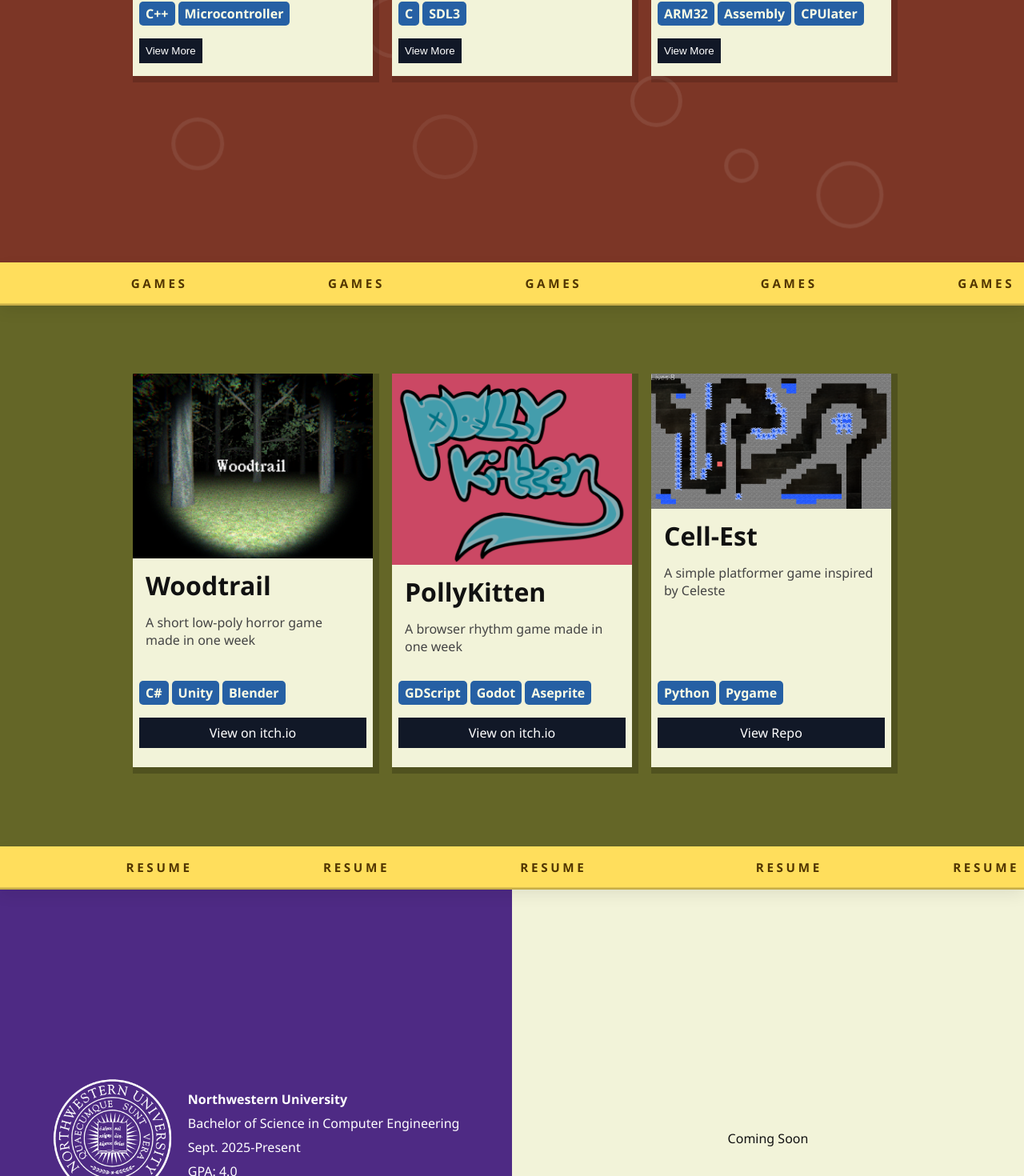
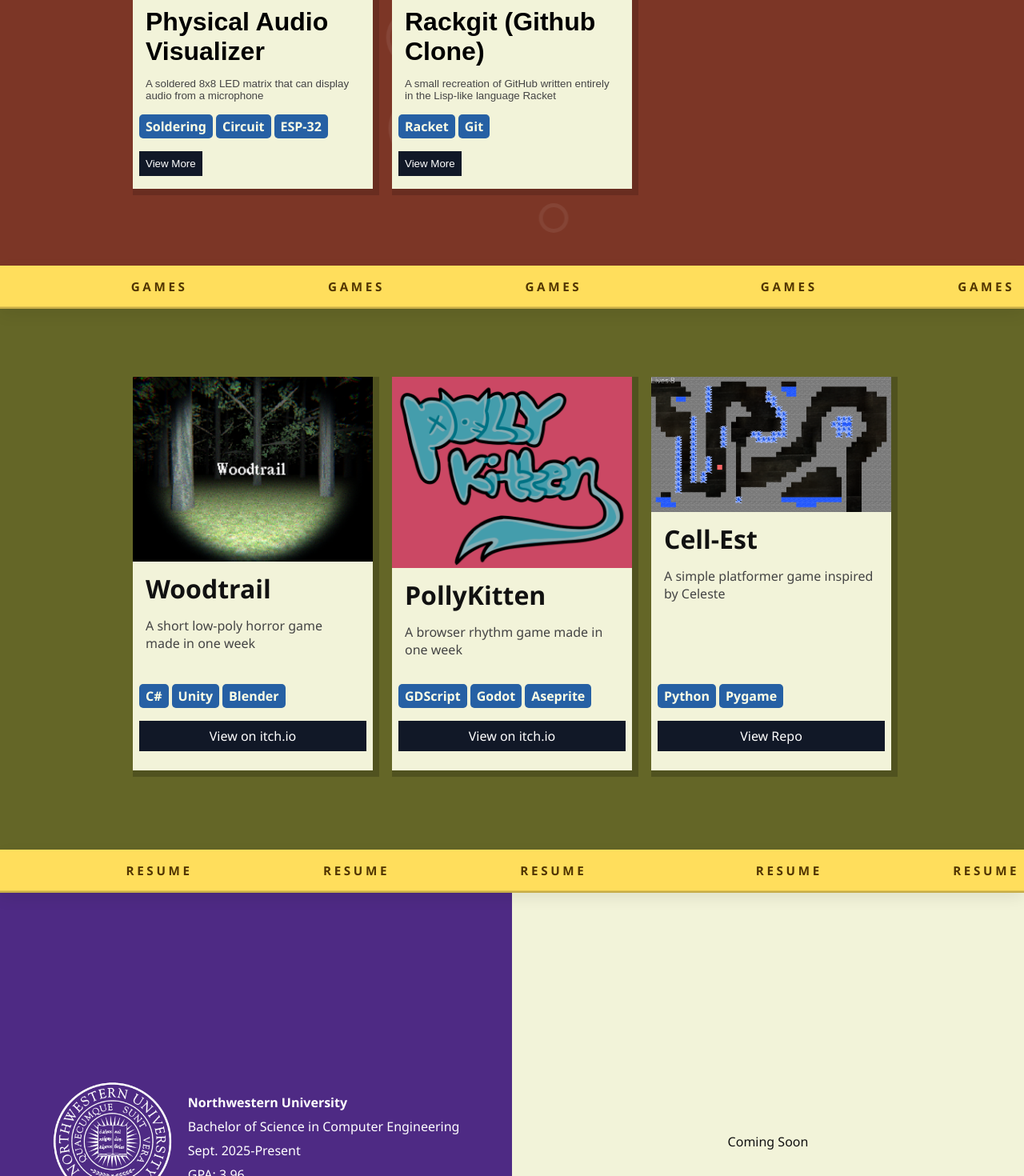
Before and after one commit to nicholas-holland-901/personal-website, a React (Create React App) app: page / in a window 1280 px wide. Shown: the part 1202-2672 px from the top of the page at 80% size. Built offline with nearby package versions, Linux system fonts and the light colour scheme.

Commit message:
added more project descriptions

```diff
--- a/src/App.js
+++ b/src/App.js
@@ -11,6 +11,8 @@ import CellEstThumbnail from "./styling/pygame_platformer_image.png"
 import NUSeal from "./styling/nu_seal.png"
 import HeadshotEyesOpen from "./styling/bug_self.PNG";
 import HeadshotEyesClosed from "./styling/bug_self_eyes_closed.PNG";
+import LEDMatrixFront from "./styling/led_matrix_front.png";
+import LEDMatrixBack from "./styling/led_matrix_back.png";
 
 function App() {
   return (
@@ -129,7 +131,7 @@ function App() {
               </button>
 
               </article>
-              {/* <article id="project" className="card">
+              <article id="project" className="card">
 
               <button data-modal-target="#modal4"  className="card-button-hidden">
                 <h3>Physical Audio Visualizer</h3>
@@ -141,10 +143,10 @@ function App() {
                 </div>
                 <a className="btn">View More</a>
               </button>
+              </article>
 
-              </article>
+
               <article id="project" className="card">
-
               <button data-modal-target="#modal5"  className="card-button-hidden">
                 <h3>Rackgit (Github Clone)</h3>
                 <p>A small recreation of GitHub written entirely in the Lisp-like language Racket</p>
@@ -155,7 +157,7 @@ function App() {
                 <a className="btn" href="#" target="_blank" rel="noopener noreferrer">View More</a>
               </button>
 
-              </article> */}
+              </article>
             </div>
           </div>
         </section>
@@ -248,7 +250,7 @@ function App() {
                   <span>Sept. 2025-Present</span>
                 </li>
                 <li>
-                  <span>GPA: 4.0</span>
+                  <span>GPA: 3.96</span>
                 </li>
               </ul>
             </div>
@@ -392,15 +394,14 @@ function App() {
             <h2>Physical Audio Visualizer</h2>
             <p>A soldered 8x8 LED matrix that can display audio from a microphone</p>
             <ul className="card-list">
-              <li>TEMP</li>
-              <li>TEMP</li>
+              <img src={ LEDMatrixFront } alt="front of soldered LED matrix and audio visualizer circuit on protoboard" style={{ width: '350px', height: '200px' }} />
+              <img src={ LEDMatrixBack } alt="back of soldered LED matrix and audio visualizer circuit on protoboard" style={{ width: '350px', height: '200px' }} />
             </ul>
             <div className="tag-holder">
               <label className="tag">Soldering</label>
               <label className="tag">Circuit</label>
               <label className="tag">ESP-32</label>
             </div>
-            <a className="btn" href="#" target="_blank" rel="noopener noreferrer">View Repo</a>
           </div>
         </div>
 
@@ -413,13 +414,11 @@ function App() {
             <h2>Rackgit (Github Clone)</h2>
             <p>A small recreation of GitHub written entirely in the Lisp-like language Racket</p>
             <ul className="card-list">
-                  <li>TEMP</li>
-                  <li>TEMP</li>
-                  <li>TEMP</li>
+                  <li>Implements the git file structure</li>
             </ul>
             <div className="tag-holder">
-              <label className="tag">C++</label>
-              <label className="tag">Microcontroller</label>
+              <label className="tag">Racket</label>
+              <label className="tag">Git</label>
             </div>
             <a className="btn" href="https://github.com/nicholas-holland-901/rackgit" target="_blank" rel="noopener noreferrer">View Repo</a>
           </div>
```
Also changed, not shown: src/styling/led_matrix_back.png (added), src/styling/led_matrix_front.png (added).
